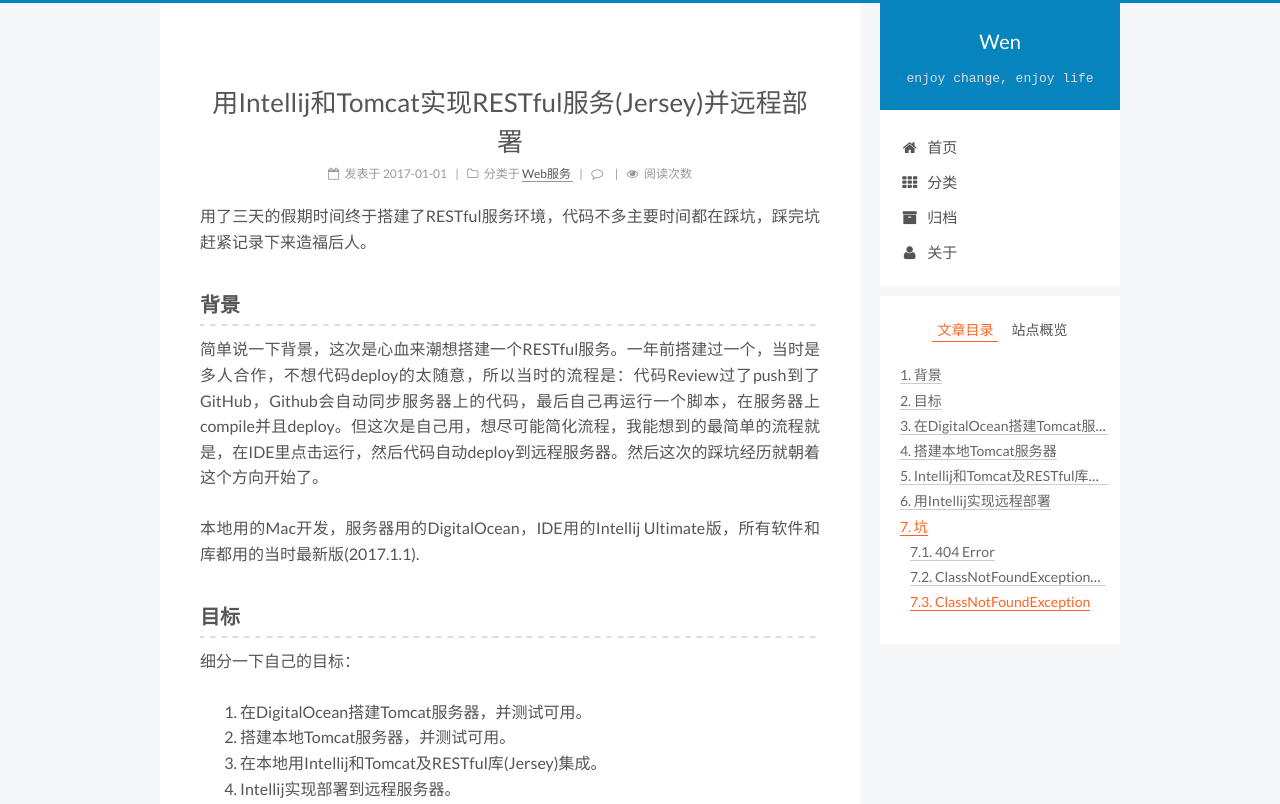
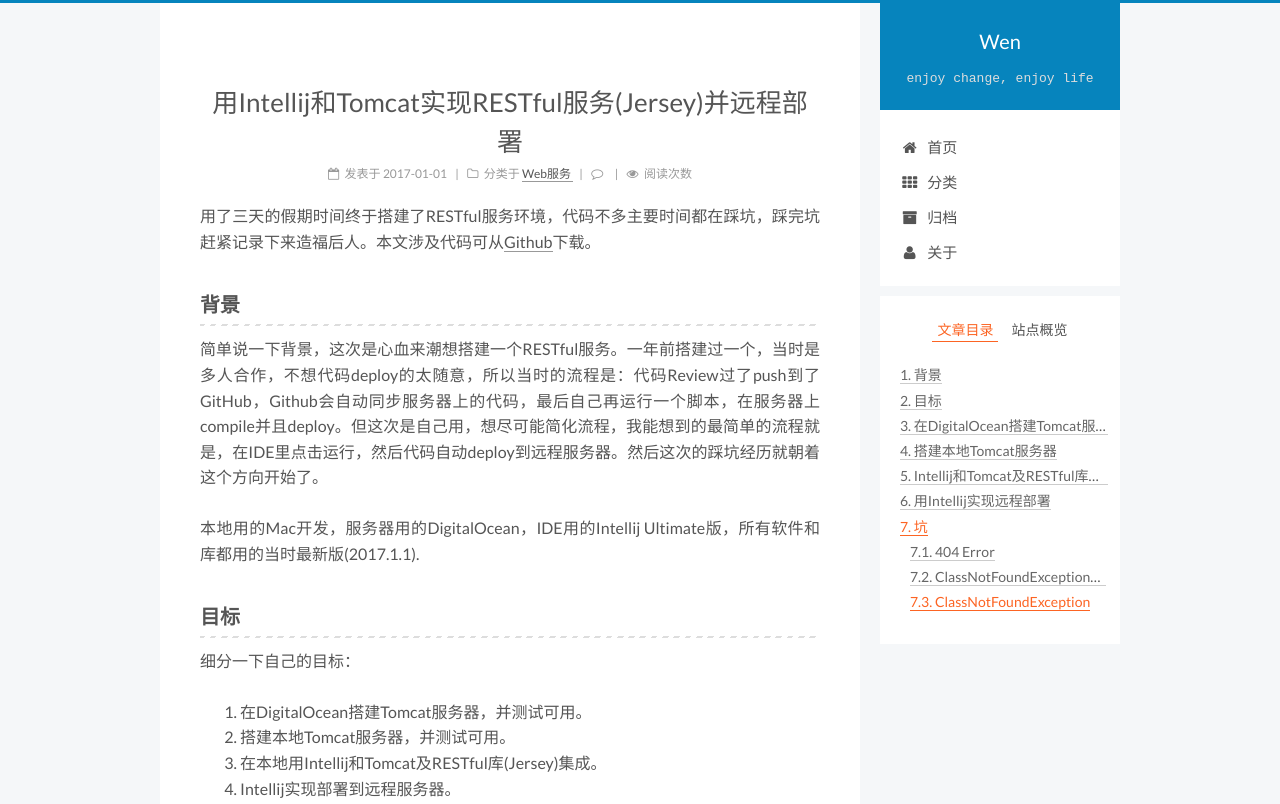
Before and after one commit to wenzzzz/wenzzzz.github.io, a plain HTML site: page 2017/01/01/IntelliJ Tomcat Jersey DigitalOcean/index.html in a window 1280 px wide. Shown: the top 804 px of the page. Drawn offline with Linux system fonts and the light colour scheme; a script that the page names is missing.

Commit message:
Site updated: 2017-01-03 22:31:41

```diff
--- a/2017/01/01/IntelliJ Tomcat Jersey DigitalOcean/index.html
+++ b/2017/01/01/IntelliJ Tomcat Jersey DigitalOcean/index.html
@@ -82,12 +82,12 @@
 
 
 
-<meta name="description" content="用了三天的假期时间终于搭建了RESTful服务环境，代码不多主要时间都在踩坑，踩完坑赶紧记录下来造福后人。">
+<meta name="description" content="用了三天的假期时间终于搭建了RESTful服务环境，代码不多主要时间都在踩坑，踩完坑赶紧记录下来造福后人。本文涉及代码可从Github下载。">
 <meta property="og:type" content="article">
 <meta property="og:title" content="用Intellij和Tomcat实现RESTful服务(Jersey)并远程部署">
 <meta property="og:url" content="http://zhaowen.io/2017/01/01/IntelliJ Tomcat Jersey DigitalOcean/index.html">
 <meta property="og:site_name" content="Wen">
-<meta property="og:description" content="用了三天的假期时间终于搭建了RESTful服务环境，代码不多主要时间都在踩坑，踩完坑赶紧记录下来造福后人。">
+<meta property="og:description" content="用了三天的假期时间终于搭建了RESTful服务环境，代码不多主要时间都在踩坑，踩完坑赶紧记录下来造福后人。本文涉及代码可从Github下载。">
 <meta property="og:image" content="http://zhaowen.io/images/IntelliJ_Tomcat_Jersey_DigitalOcean/2_Creating_New _Project.png">
 <meta property="og:image" content="http://zhaowen.io/images/IntelliJ_Tomcat_Jersey_DigitalOcean/3_Adding_Maven_Support.png">
 <meta property="og:image" content="http://zhaowen.io/images/IntelliJ_Tomcat_Jersey_DigitalOcean/7_Tomcat.png">
@@ -100,10 +100,10 @@
 <meta property="og:image" content="http://zhaowen.io/images/IntelliJ_Tomcat_Jersey_DigitalOcean/6.4.5.png">
 <meta property="og:image" content="http://zhaowen.io/images/IntelliJ_Tomcat_Jersey_DigitalOcean/6.4.6.png">
 <meta property="og:image" content="http://zhaowen.io/images/IntelliJ_Tomcat_Jersey_DigitalOcean/6.4.7.png">
-<meta property="og:updated_time" content="2017-01-04T06:10:22.000Z">
+<meta property="og:updated_time" content="2017-01-04T06:30:25.000Z">
 <meta name="twitter:card" content="summary">
 <meta name="twitter:title" content="用Intellij和Tomcat实现RESTful服务(Jersey)并远程部署">
-<meta name="twitter:description" content="用了三天的假期时间终于搭建了RESTful服务环境，代码不多主要时间都在踩坑，踩完坑赶紧记录下来造福后人。">
+<meta name="twitter:description" content="用了三天的假期时间终于搭建了RESTful服务环境，代码不多主要时间都在踩坑，踩完坑赶紧记录下来造福后人。本文涉及代码可从Github下载。">
 <meta name="twitter:image" content="http://zhaowen.io/images/IntelliJ_Tomcat_Jersey_DigitalOcean/2_Creating_New _Project.png">
 
 
@@ -388,7 +388,7 @@
 
 
 
-        <p>用了三天的假期时间终于搭建了RESTful服务环境，代码不多主要时间都在踩坑，踩完坑赶紧记录下来造福后人。<br><a id="more"></a></p>
+        <p>用了三天的假期时间终于搭建了RESTful服务环境，代码不多主要时间都在踩坑，踩完坑赶紧记录下来造福后人。本文涉及代码可从<a href="https://github.com/wenzzzz/JerseyDemo/tree/e36fe6b07ba1ff49cbc024e111a8ab91c01ec5f9" target="_blank" rel="external">Github</a>下载。<br><a id="more"></a></p>
 <h2 id="背景"><a href="#背景" class="headerlink" title="背景"></a>背景</h2><hr>
 <p>简单说一下背景，这次是心血来潮想搭建一个RESTful服务。一年前搭建过一个，当时是多人合作，不想代码deploy的太随意，所以当时的流程是：代码Review过了push到了GitHub，Github会自动同步服务器上的代码，最后自己再运行一个脚本，在服务器上compile并且deploy。但这次是自己用，想尽可能简化流程，我能想到的最简单的流程就是，在IDE里点击运行，然后代码自动deploy到远程服务器。然后这次的踩坑经历就朝着这个方向开始了。</p>
 <p>本地用的Mac开发，服务器用的DigitalOcean，IDE用的Intellij Ultimate版，所有软件和库都用的当时最新版(2017.1.1).</p>
```
Also changed, not shown: index.html (+1 -1 lines).
